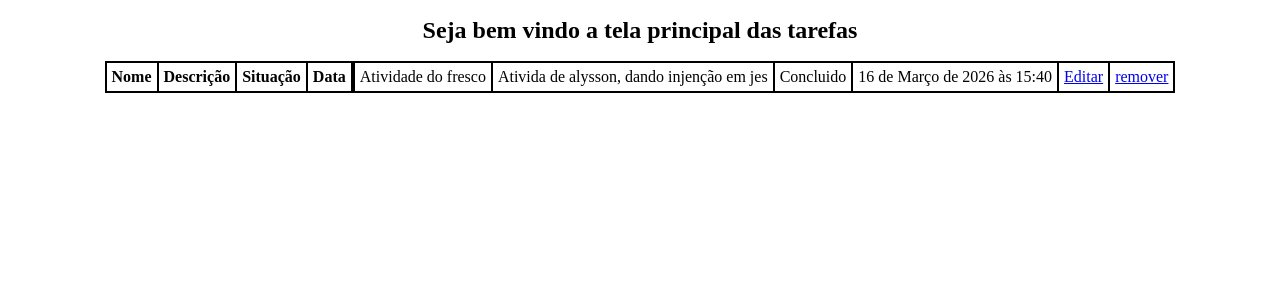
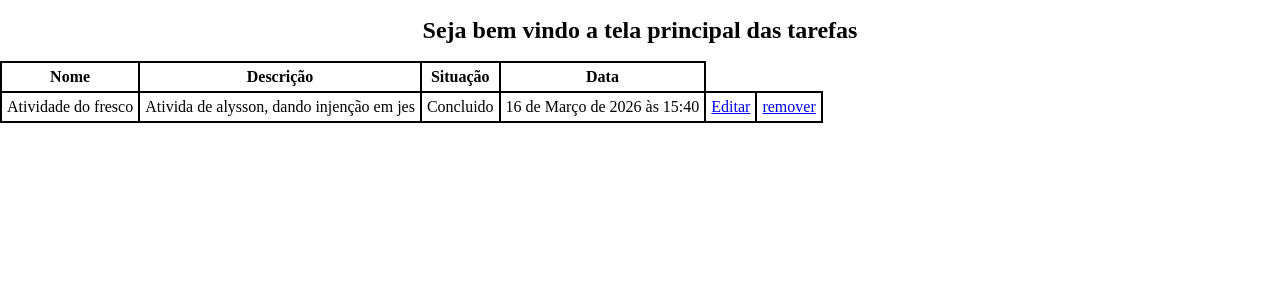
Before and after one commit to Luiz-Otavio15/SistemaEscolar, a Django app: page /Tarefa/ in a window 1280 px wide. Shown: the part 60-360 px from the top of the page. Run offline with Django 5.2, Linux system fonts and the light colour scheme; data comes from the database, SQL or seed files in the repository; both versions use the stored data as it was after the commit.

Commit message:
Visual melhorado

```diff
--- a/ProjetoEscola/Escola/templates/escola/TelaInicial.html
+++ b/ProjetoEscola/Escola/templates/escola/TelaInicial.html
@@ -30,10 +30,9 @@ h2 {
 
 table{
     border-collapse: collapse;
-    display: flex;
-    justify-content: center;
-    align-items: center;
+
 }
+
 
 th, td {
     border: 2px solid black;
@@ -41,6 +40,7 @@ th, td {
     justify-content: center;
     align-items: center;
 }
+
 
 
 
```
Also changed, not shown: ProjetoEscola/db.sqlite3.
